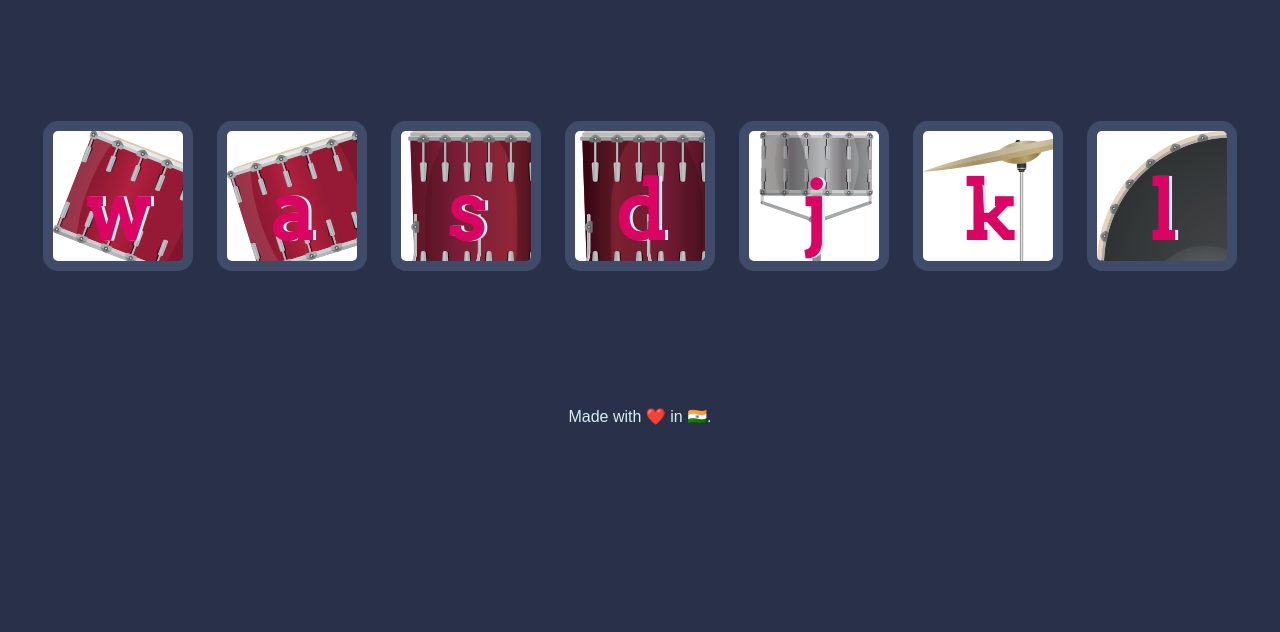
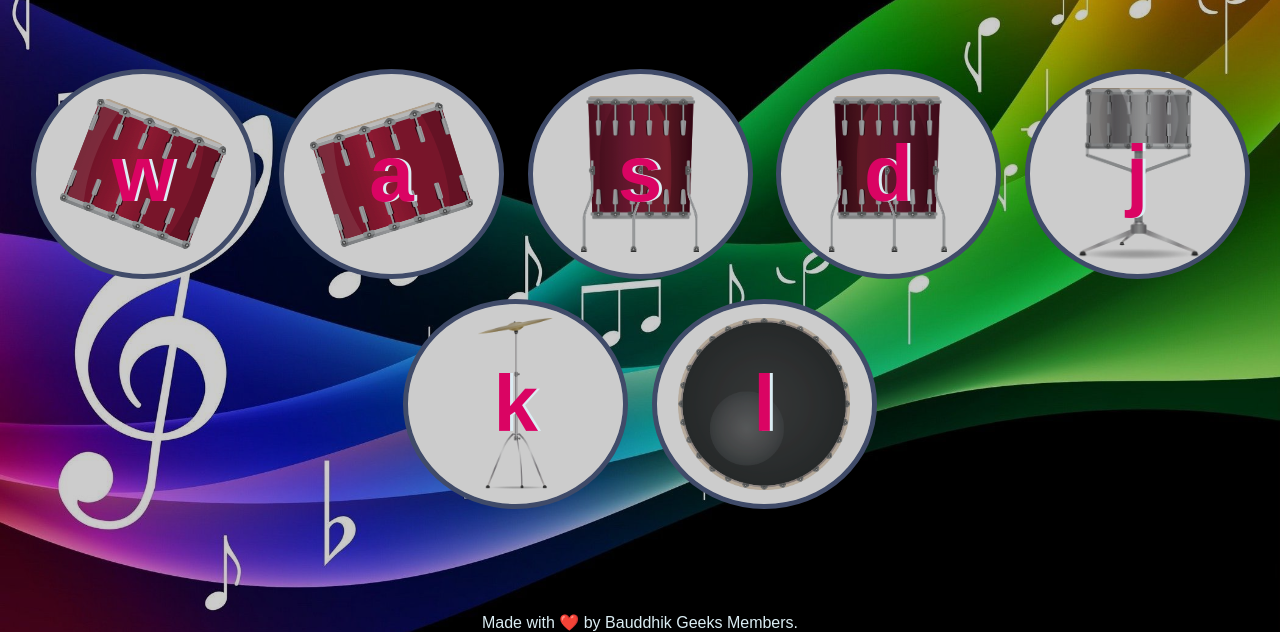
Before and after one commit to Bauddhik-Geeks/Drum-Kit, a plain HTML site: page index.html in a window 1280 px wide. Shown: the part 168-800 px from the top of the page. Drawn offline with Linux system fonts and the light colour scheme.

Commit message:
Changes made in Theme

```diff
--- a/index.html
+++ b/index.html
@@ -2,7 +2,9 @@
 <html lang="en" dir="ltr">
 
 <head>
-  <meta charset="utf-8">
+    <meta charset="UTF-8">
+    <meta http-equiv="X-UA-Compatible" content="IE=edge">
+    <meta name="viewport" content="width=device-width, initial-scale=1.0">
     <title>Drum Kit</title>
     <link rel="stylesheet" href="styles.css">
     <link href="https://fonts.googleapis.com/css?family=Arvo" rel="stylesheet">
@@ -23,7 +25,7 @@
 
 
     <footer>
-    Made with ❤️ in 🇮🇳.
+        Made with ❤️ by Bauddhik Geeks Members.
     </footer>
 
     <script src="index.js" charset="utf-8"></script>
--- a/styles.css
+++ b/styles.css
@@ -1,19 +1,67 @@
+* {
+  margin: 0;
+  box-sizing: border-box;
+}
+
 body {
+  font-family: 'Arvo', cursive;
   text-align: center;
-  background-color: #283149;
+  background: url('images/bg-1.jpg'), rgba(0, 0, 0, 0.2);
+  background-position: center;
+  background-repeat: no-repeat;
+  background-size: cover;
+  background-blend-mode: color;
+  min-height: 100vh;
 }
 
 h1 {
   font-size: 5rem;
   color: #DBEDF3;
-  font-family: "Arvo", cursive;
   text-shadow: 3px 0 #DA0463;
-
 }
 
-footer {
-  color: #DBEDF3;
-  font-family: sans-serif;
+.set {
+  margin: 10% auto;
+}
+
+.drum {
+  outline: none;
+  border: 5px solid #404B69;
+  border-radius: 50%;
+  font-size: 5rem;
+  line-height: 2;
+  font-weight: 900;
+  color: #DA0463;
+  text-shadow: 3px 0 #DBEDF3;
+  display: inline-block;
+  padding: 20px 0px;
+  min-width: 225px;
+  text-align: center;
+  margin: 10px;
+  background-color: white;
+  cursor: pointer;
+  background-position: center;
+  background-repeat: no-repeat;
+  background-size: auto;
+  position: relative;
+  z-index: 0;
+  overflow: hidden;
+  transition: 0.2s ease-in-out;
+}
+
+.drum::before {
+  position: absolute;
+  content: "";
+  width: 100%;
+  height: 100%;
+  top: 0;
+  left: 0;
+  background: rgba(0, 0, 0, 0.2);
+  z-index: -1;
+}
+
+.drum:hover {
+  border-color: #DA0463;
 }
 
 .w {
@@ -21,67 +69,39 @@ background-image: url("images/tom1.png");
 }
 
 .a {
+  background-image: url("images/tom2.png");
+}
 
-  background-image: url("images/tom2.png");
-
-}
 .s {
-
   background-image: url("images/tom3.png");
+  background-size: 55%;
 }
 
 .d {
-
   background-image: url("images/tom4.png");
+  background-size: 55%;
 }
 
 .j {
-
   background-image: url("images/snare.png");
+  background-size: 58%
 }
 
 .k {
-
   background-image: url("images/crash.png");
+  background-size: 35%;
 }
 
 .l {
-
   background-image: url("images/kick.png");
+  background-size: 80%;
 }
 
-.set {
-  margin: 10% auto;
+footer {
+  color: #DBEDF3;
+  font-family: sans-serif;
+  position: absolute;
+  bottom: 0;
+  left: 0;
+  right: 0;
 }
-
-.game-over {
-  background-color: red;
-  opacity: 0.8;
-}
-
-.pressed {
-  box-shadow: 0 3px 4px 0 #DBEDF3;
-  opacity: 0.5;
-}
-
-.red {
-  color: red;
-}
-
-.drum {
-  outline: none;
-  border: 10px solid #404B69;
-  font-size: 5rem;
-  font-family: 'Arvo', cursive;
-  line-height: 2;
-  font-weight: 900;
-  color: #DA0463;
-  text-shadow: 3px 0 #DBEDF3;
-  border-radius: 15px;
-  display: inline-block;
-  width: 150px;
-  height: 150px;
-  text-align: center;
-  margin: 10px;
-  background-color: white;
-}
```
Also changed, not shown: images/bg-1.jpg (added). Lines whose indentation alone changed are shown as unchanged.
